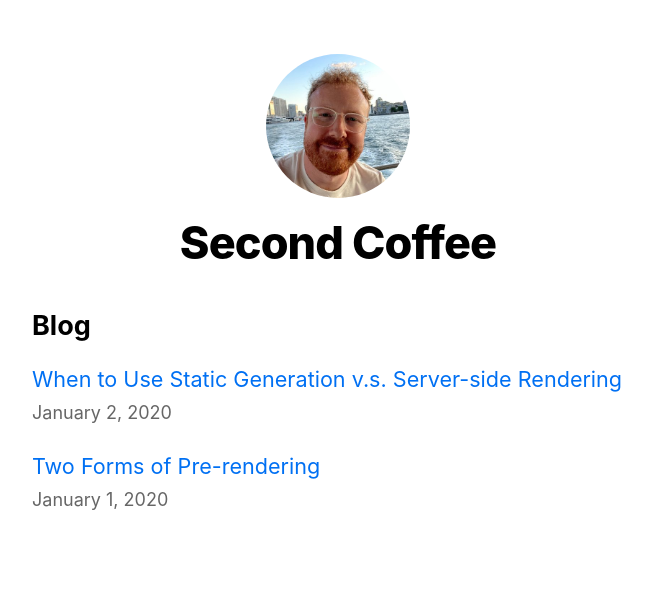
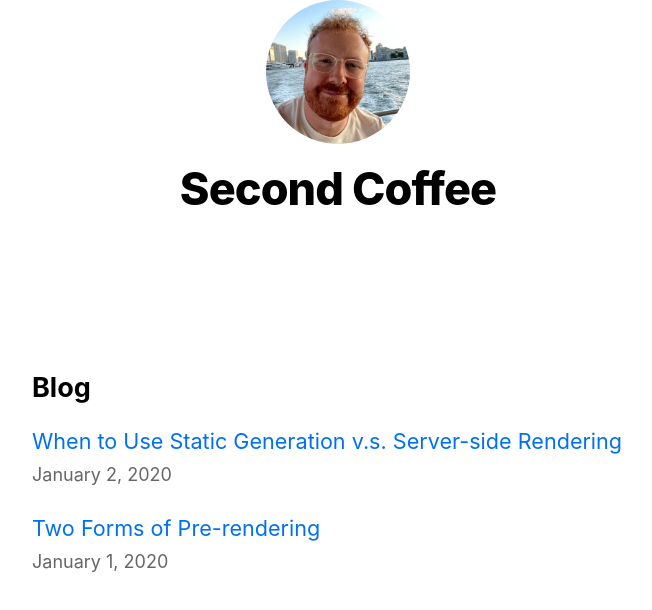
Before and after one commit to shoerust/second-coffee, a Next.js app: page / in a window 1280 px wide. Shown: the top 610 px of the page, without its empty margins (302-954 px from the left). Built offline with nearby package versions, Linux system fonts and the light colour scheme.

Commit message:
add coffee sprites

```diff
--- a/components/coffee.js
+++ b/components/coffee.js
@@ -7,11 +7,11 @@ const Coffee = props => {
     const canvasRef = useRef(null)
     const [frameNumber, setFrameNumber] = useState(0);
 
-    const frameCount = 10;
-    const frameCountWidth = 5;
+    const frameCount = 32;
+    const frameCountWidth = 16;
     const frameCountHeight = 2;
-    const spriteWidth = 153;
-    const spriteHeight = 150;
+    const spriteWidth = 257;
+    const spriteHeight = 257;
     const spriteSheet = "/images/sprites.png";
 
     useEffect(() => {
@@ -19,8 +19,8 @@ const Coffee = props => {
 
             const scrollTop = window.scrollY;
             const maxScrollTop = event.target.scrollingElement.scrollHeight - window.innerHeight;
-            const scrollFraction = scrollTop / maxScrollTop * frameCount;
-            const frame = Math.ceil((scrollFraction * frameCount) % frameCount);
+            const scrollFraction = scrollTop / maxScrollTop;
+            const frame = Math.ceil((scrollFraction * frameCount));
             const frameNumber = Math.min(
                 frameCount - 1,
                 frame
--- a/components/layout.js
+++ b/components/layout.js
@@ -52,7 +52,7 @@ export default function Layout({ children, home }) {
           </>
         )}
       </header>
-      <main>{children}</main>
+      <main className={styles.main}>{children}</main>
       {!home && (
         <div className={styles.backToHome}>
           <Link href="/">← Back to home</Link>
--- a/components/layout.module.css
+++ b/components/layout.module.css
@@ -8,6 +8,16 @@
     display: flex;
     flex-direction: column;
     align-items: center;
+    position: fixed;
+    top: 0;
+    left: 50%;
+    transform: translate(-50%, 0);
+    width: 100%;
+    background: white;
+  }
+
+  .main {
+    margin-top: 350px;
   }
 
   .backToHome {
```
Also changed, not shown: public/images/sprites.png.
